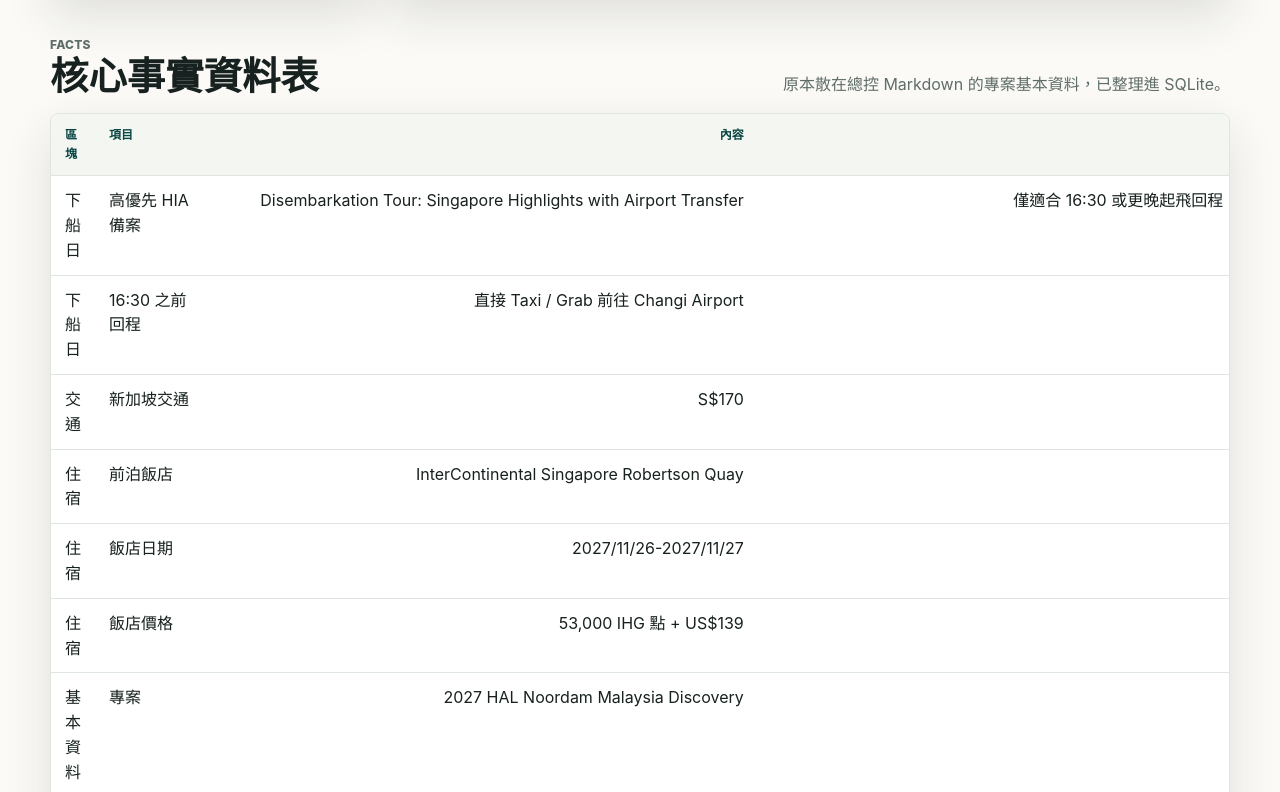
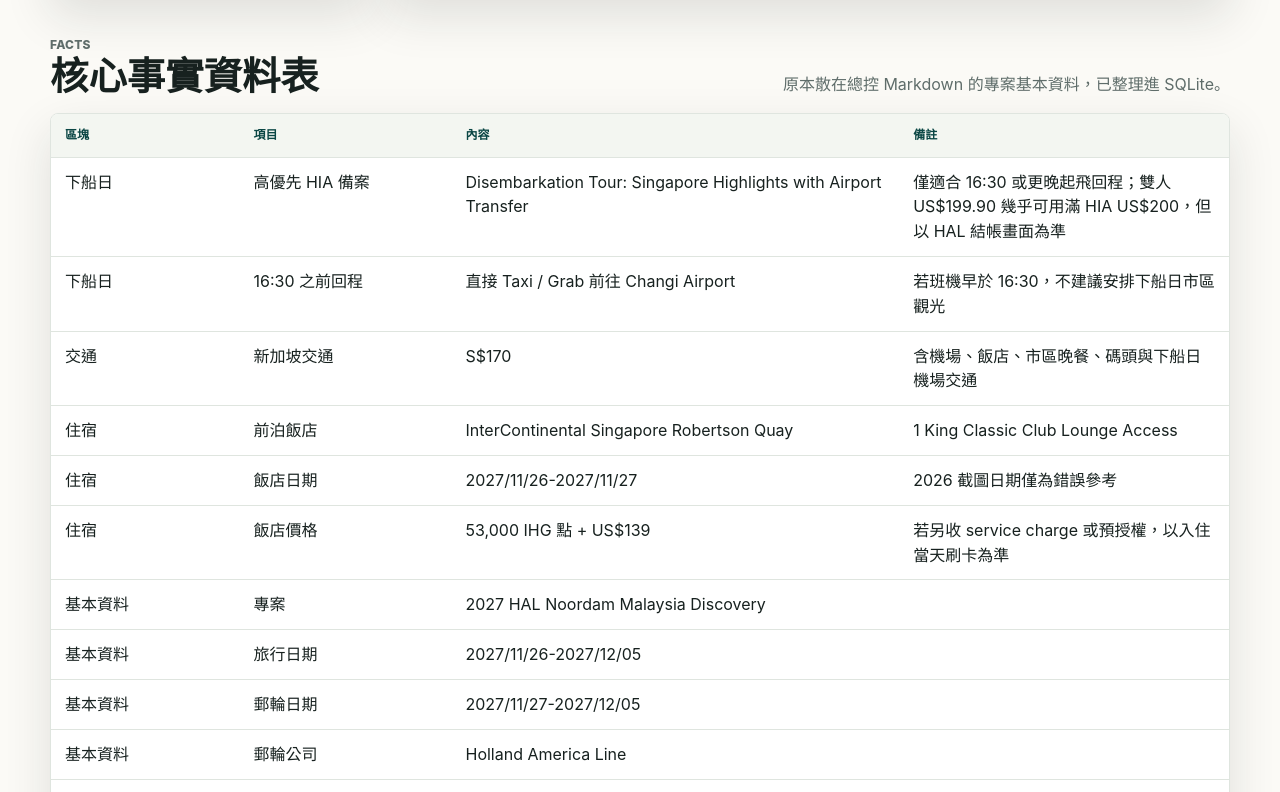
Before and after one commit to sachiko620702/2027_OSAKA, a plain HTML site: page index.html in a window 1280 px wide. Shown: the part 2908-3700 px from the top of the page. Drawn offline with Linux system fonts and the light colour scheme.

Commit message:
Refine facts table layout and add Pages URL

```diff
--- a/index.html
+++ b/index.html
@@ -170,6 +170,13 @@
     th, td { padding: 12px 14px; border-bottom: 1px solid var(--line); text-align: left; vertical-align: top; }
     th { background: #f3f6f1; color: var(--teal-dark); font-size: 12px; font-weight: 840; text-transform: uppercase; }
     td:nth-child(3), td:nth-child(4), th:nth-child(3), th:nth-child(4) { text-align: right; white-space: nowrap; }
+    .facts-table { table-layout: fixed; min-width: 100%; }
+    .facts-table th:nth-child(1) { width: 16%; }
+    .facts-table th:nth-child(2) { width: 18%; }
+    .facts-table th:nth-child(3) { width: 38%; }
+    .facts-table th:nth-child(4) { width: 28%; }
+    .facts-table th, .facts-table td { white-space: normal; word-break: break-word; overflow-wrap: anywhere; }
+    .facts-table th:nth-child(3), .facts-table th:nth-child(4), .facts-table td:nth-child(3), .facts-table td:nth-child(4) { text-align: left; }
     tr:last-child td { border-bottom: 0; }
     .pill { display: inline-flex; padding: 4px 8px; border-radius: 999px; background: #edf3ef; color: var(--teal-dark); font-size: 12px; font-weight: 780; white-space: nowrap; }
     .cards { display: grid; grid-template-columns: repeat(3, minmax(0, 1fr)); gap: 12px; }
@@ -321,7 +328,7 @@
         <div><span class="kicker">Facts</span><h2>核心事實資料表</h2></div>
         <p>原本散在總控 Markdown 的專案基本資料，已整理進 SQLite。</p>
       </div>
-      <div class="table-wrap"><table>
+      <div class="table-wrap"><table class="facts-table">
 <thead><tr><th>區塊</th><th>項目</th><th>內容</th><th>備註</th></tr></thead>
 <tbody>
 <tr><td>下船日</td><td>高優先 HIA 備案</td><td>Disembarkation Tour: Singapore Highlights with Airport Transfer</td><td>僅適合 16:30 或更晚起飛回程；雙人 US$199.90 幾乎可用滿 HIA US$200，但以 HAL 結帳畫面為準</td></tr>
```
Also changed, not shown: 1 other file.
